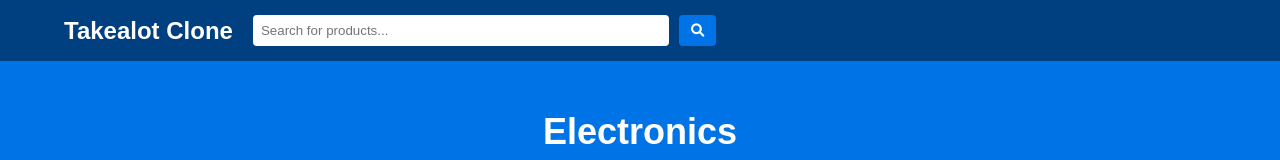
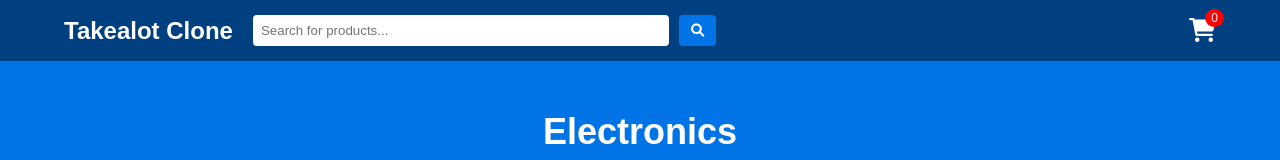
Before and after one commit to codingkat222/Floyd, a plain HTML site: page electronics.html in a window 1280 px wide. Shown: the top 160 px of the page. Drawn offline with Linux system fonts and the light colour scheme.

Commit message:
Update electronics.html

```diff
--- a/electronics.html
+++ b/electronics.html
@@ -10,18 +10,23 @@
 <body>
 
     <!-- Header -->
+    <!-- Header -->
 <header>
     <div class="container">
         <div class="logo">
             <h1>Takealot Clone</h1>
         </div>
-
         <div class="search-bar">
             <input type="text" placeholder="Search for products...">
             <button><i class="fas fa-search"></i></button>
         </div>
+        <div class="cart-icon">
+            <a href="#"><i class="fas fa-shopping-cart"></i></a>
+            <span class="cart-count">0</span>
+        </div>
     </div>
 </header>
+
 
     <!-- Electronics Banner -->
     <section class="banner">
```
Lines whose indentation alone changed are shown as unchanged.
